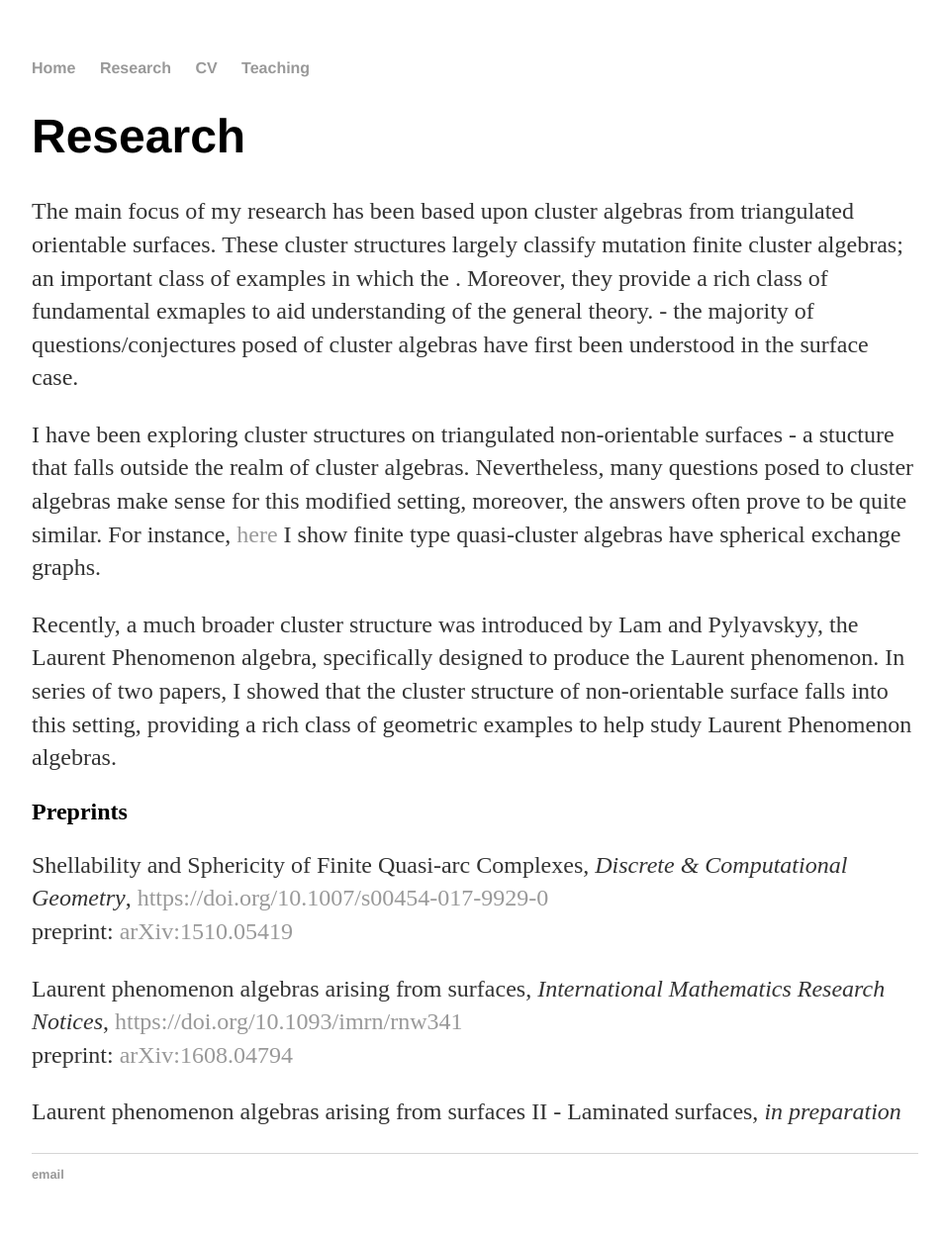
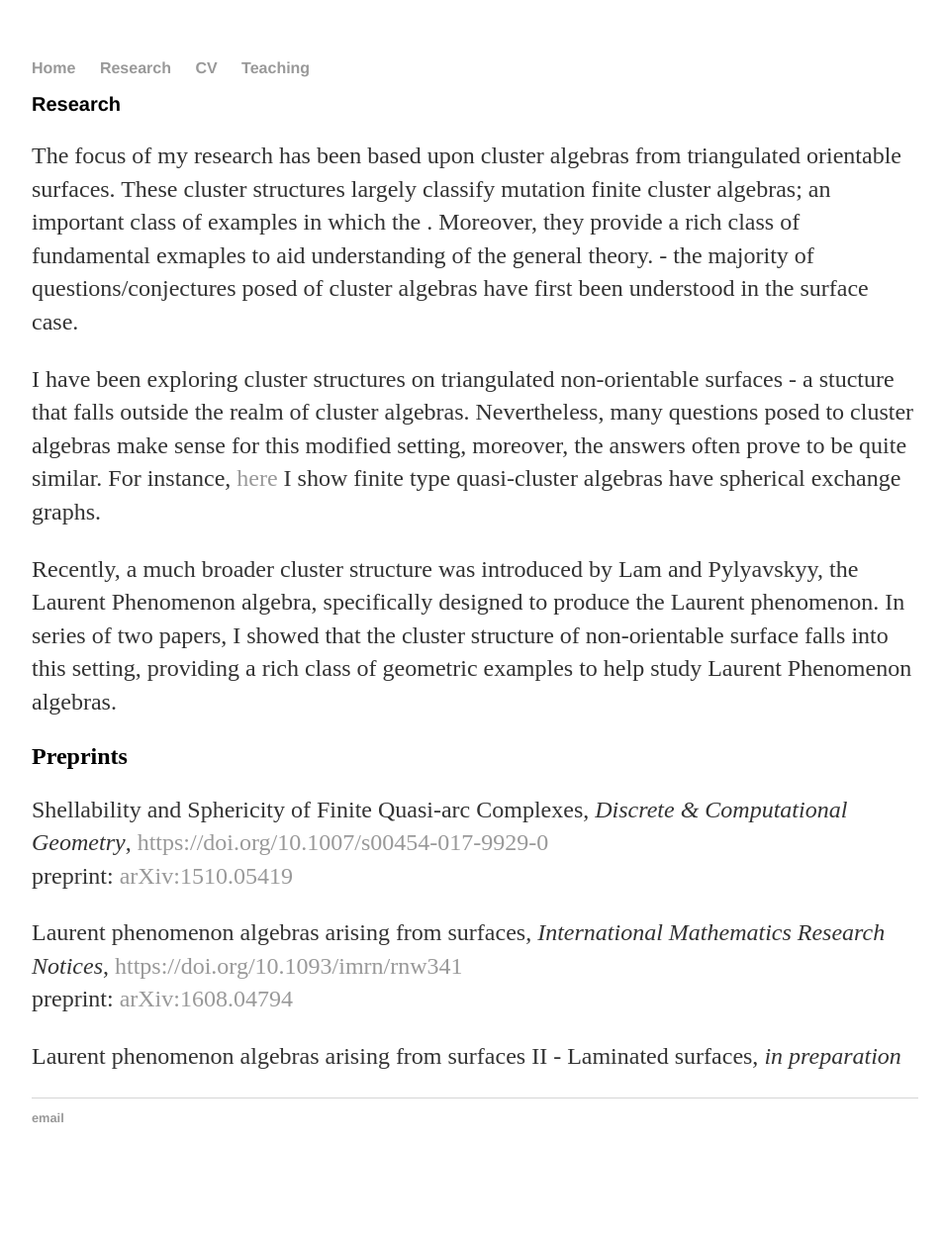
Before and after one commit to jon-m-wilson/jon-m-wilson.github.io, a Jekyll site: the page built from research/index.html, in a window 1280 px wide. Shown: the whole page at 99% size, without its empty margins (160-1114 px from the left). Built offline with Jekyll 4.4.1, drawn with Linux system fonts in a browser that asks for light colours; after the commit the page ends 1197 px from its top, so only the background shows below that.

Commit message:
Update index.html

```diff
--- a/research/index.html
+++ b/research/index.html
@@ -2,9 +2,9 @@
 layout: default
 title: Research
 ---
-	<h1>{{ page.title }}</h1>
+	<h1 style="font-size:20px;">{{ page.title }}</h1>
 	<body>
-	<p> The main focus of my research has been based upon cluster algebras from triangulated orientable surfaces.
+	<p> The focus of my research has been based upon cluster algebras from triangulated orientable surfaces.
 	These cluster structures largely classify mutation finite cluster algebras; an important class of examples in which the .
 	Moreover, they provide a rich class of fundamental exmaples to aid understanding of the general theory.
 	- the majority of questions/conjectures posed of cluster algebras have first been understood in the surface case.</p>
```
